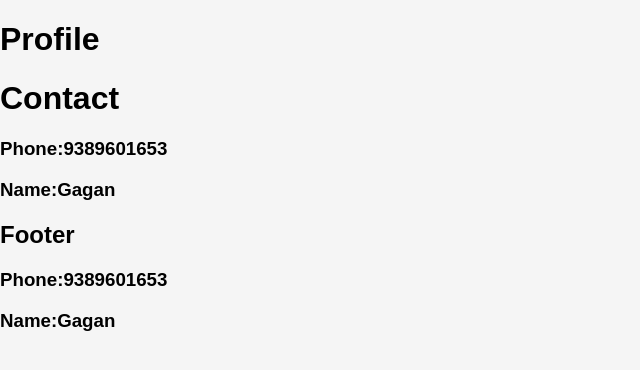
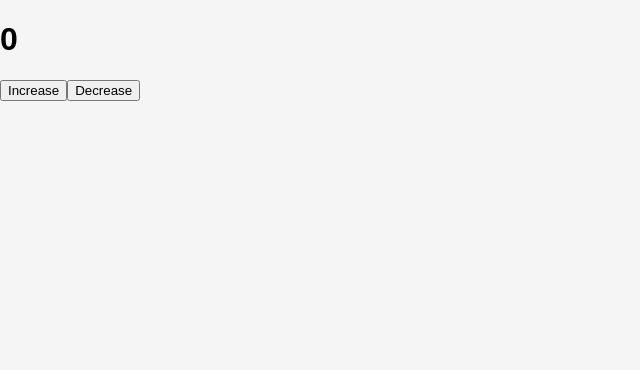
Before and after one commit to dit0o/react, a React (Create React App) app: page / in a window 1280 px wide. Shown: the top 370 px of the page, without its empty margins (0-640 px from the left). Built offline with nearby package versions, Linux system fonts and the light colour scheme.

Commit message:
useReducer

```diff
--- a/src/App.js
+++ b/src/App.js
@@ -1,18 +1,37 @@
-import React, { useCallback, useEffect, useMemo, useRef, useState } from 'react'
+import React, {  useReducer, useState } from 'react'
 import './App.css';
 
-import Header from './components/Header';
-import Profile from './components/Profile';
-import Footer from './components/Footer';
+
 
 function App() {
+  const initialState={count:0}
+  const reducer=(state,action)=>{
+    switch(action.type){
+      case 'increase': {
+        return {count:state.count+1}
+      }
+case 'decrease':{
+  return {count:state.count-1}
+}
+default:{
+  return state
+}
+    }
+
+  }
+  const[state,dispatch]=useReducer(reducer,initialState)
 
 
 
   return (
     <>
-  <Profile/>
-  <Footer/>
+      <h1>{state.count}</h1>
+      <button onClick={() => {
+        dispatch({type:'increase'})
+      }}>Increase</button>
+      <button onClick={() => {
+       dispatch({type:'decrease'})
+      }}>Decrease</button>
     </>
   );
 }
```
